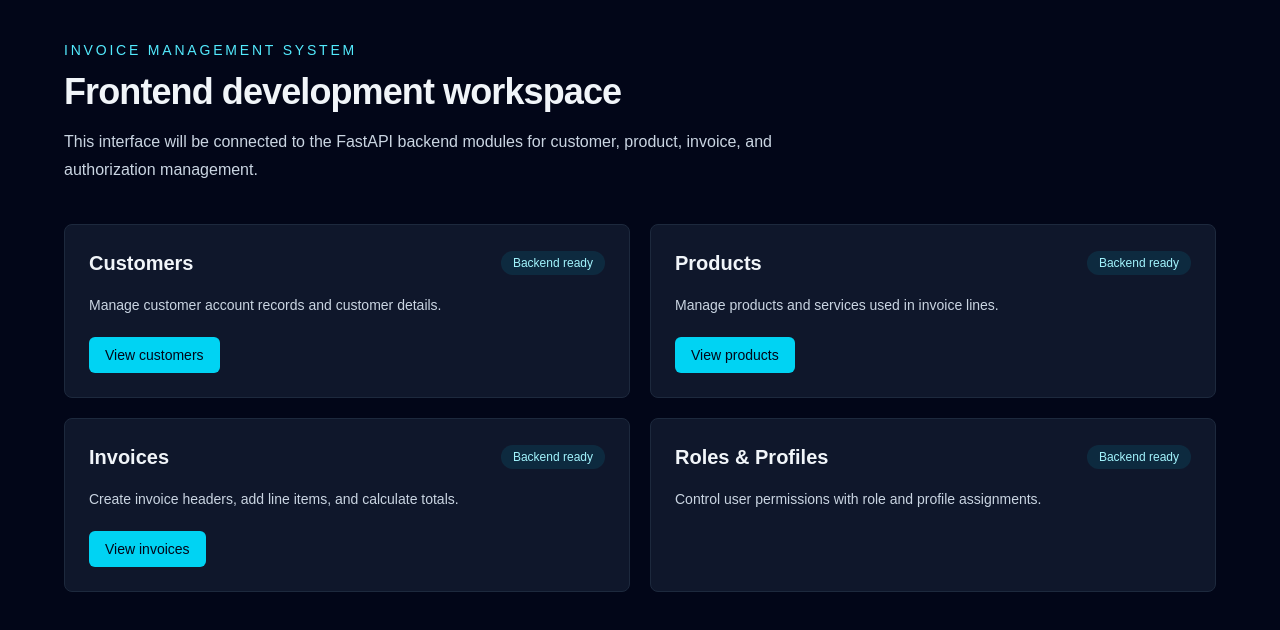
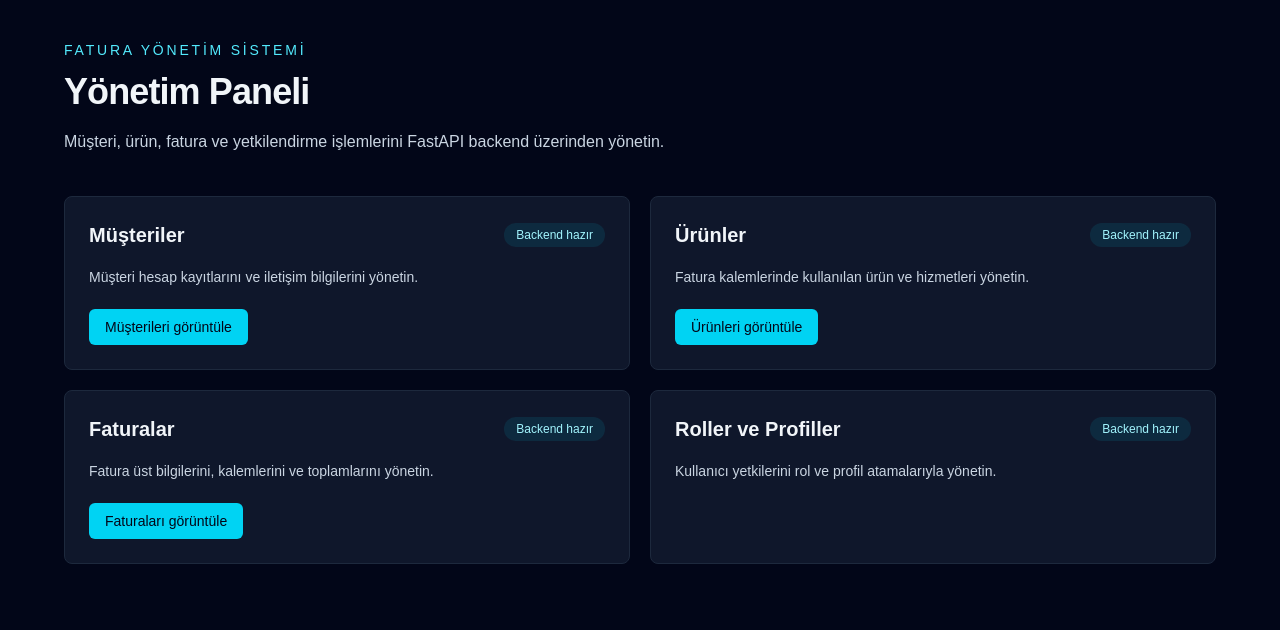
Before and after one commit to zulaldogu/InvoiceManagementSystem, a Next.js app in the folder frontend/: page / in a window 1280 px wide. Shown: the top 630 px of the page. Built offline with nearby package versions, Linux system fonts and the light colour scheme.

Commit message:
Translate frontend interface to Turkish

```diff
--- a/frontend/app/customers/page.tsx
+++ b/frontend/app/customers/page.tsx
@@ -22,7 +22,7 @@ export default function CustomersPage() {
         setError(
           error instanceof Error
             ? error.message
-            : "An unexpected error occurred.",
+            : "Beklenmeyen bir hata oluştu.",
         );
       } finally {
         setIsLoading(false);
@@ -39,25 +39,25 @@ export default function CustomersPage() {
           href="/"
           className="mb-8 inline-flex text-sm font-medium text-cyan-300 transition hover:text-cyan-200"
         >
-          ← Back to dashboard
+          ← Ana panele dön
         </Link>
 
         <div className="mb-8">
           <p className="mb-3 text-sm font-medium uppercase tracking-[0.2em] text-cyan-300">
-            Invoice Management System
+            Fatura Yönetim Sistemi
           </p>
 
           <h1 className="text-4xl font-semibold tracking-tight">
-            Customers
+            Müşteriler
           </h1>
 
           <p className="mt-4 text-slate-300">
-            Customer records retrieved from the FastAPI backend.
+            FastAPI backend üzerinden alınan müşteri kayıtları.
           </p>
         </div>
 
         {isLoading && (
-          <p className="text-slate-300">Loading customers...</p>
+          <p className="text-slate-300">Müşteriler yükleniyor...</p>
         )}
 
         {error && (
@@ -67,7 +67,7 @@ export default function CustomersPage() {
         )}
 
         {!isLoading && !error && customers.length === 0 && (
-          <p className="text-slate-300">No customers were found.</p>
+          <p className="text-slate-300">Müşteri bulunamadı.</p>
         )}
 
         {!isLoading && !error && customers.length > 0 && (
@@ -75,10 +75,10 @@ export default function CustomersPage() {
             <table className="w-full text-left">
               <thead className="bg-slate-900 text-sm text-slate-300">
                 <tr>
-                  <th className="px-5 py-4">Title</th>
-                  <th className="px-5 py-4">Tax number</th>
-                  <th className="px-5 py-4">Email</th>
-                  <th className="px-5 py-4">Address</th>
+                  <th className="px-5 py-4">Unvan</th>
+                  <th className="px-5 py-4">Vergi numarası</th>
+                  <th className="px-5 py-4">E-posta</th>
+                  <th className="px-5 py-4">Adres</th>
                 </tr>
               </thead>
 
@@ -93,15 +93,15 @@ export default function CustomersPage() {
                     </td>
 
                     <td className="px-5 py-4">
-                      {customer.TaxNumber ?? "Not specified"}
+                      {customer.TaxNumber ?? "Belirtilmemiş"}
                     </td>
 
                     <td className="px-5 py-4">
-                      {customer.EMail ?? "Not specified"}
+                      {customer.EMail ?? "Belirtilmemiş"}
                     </td>
 
                     <td className="px-5 py-4">
-                      {customer.Address ?? "Not specified"}
+                      {customer.Address ?? "Belirtilmemiş"}
                     </td>
                   </tr>
                 ))}
--- a/frontend/app/invoices/[invoiceId]/page.tsx
+++ b/frontend/app/invoices/[invoiceId]/page.tsx
@@ -26,7 +26,7 @@ export default function InvoiceDetailPage() {
         setError(
           error instanceof Error
             ? error.message
-            : "An unexpected error occurred.",
+            : "Beklenmeyen bir hata oluştu.",
         );
       } finally {
         setIsLoading(false);
@@ -43,11 +43,11 @@ export default function InvoiceDetailPage() {
           href="/invoices"
           className="mb-8 inline-flex text-sm font-medium text-cyan-300 transition hover:text-cyan-200"
         >
-          ← Back to invoices
+          ← Faturalara dön
         </Link>
 
         {isLoading && (
-          <p className="text-slate-300">Loading invoice details...</p>
+          <p className="text-slate-300">Fatura detayları yükleniyor...</p>
         )}
 
         {error && (
@@ -60,7 +60,7 @@ export default function InvoiceDetailPage() {
           <>
             <div className="mb-8">
               <p className="mb-3 text-sm font-medium uppercase tracking-[0.2em] text-cyan-300">
-                Invoice Management System
+                Fatura Yönetim Sistemi
               </p>
 
               <h1 className="text-4xl font-semibold tracking-tight">
@@ -68,63 +68,63 @@ export default function InvoiceDetailPage() {
               </h1>
 
               <p className="mt-4 text-slate-300">
-                Invoice header and related line items.
+                Fatura üst bilgileri ve ilgili fatura kalemleri.
               </p>
             </div>
 
             <div className="mb-10 grid gap-5 md:grid-cols-2 lg:grid-cols-4">
               <article className="rounded-lg border border-slate-800 bg-slate-900 p-5">
-                <p className="text-sm text-slate-400">Customer ID</p>
+                <p className="text-sm text-slate-400">Müşteri ID</p>
                 <p className="mt-2 text-lg font-medium">
-                  {invoice.CustomerId ?? "Not specified"}
+                  {invoice.CustomerId ?? "Belirtilmemiş"}
                 </p>
               </article>
 
               <article className="rounded-lg border border-slate-800 bg-slate-900 p-5">
-                <p className="text-sm text-slate-400">Invoice date</p>
+                <p className="text-sm text-slate-400">Fatura tarihi</p>
                 <p className="mt-2 text-lg font-medium">
                   {invoice.InvoiceDate
                     ? new Date(
                         invoice.InvoiceDate,
-                      ).toLocaleDateString("en-GB")
-                    : "Not specified"}
+                      ).toLocaleDateString("tr-TR")
+                    : "Belirtilmemiş"}
                 </p>
               </article>
 
               <article className="rounded-lg border border-slate-800 bg-slate-900 p-5">
-                <p className="text-sm text-slate-400">Total amount</p>
+                <p className="text-sm text-slate-400">Toplam tutar</p>
                 <p className="mt-2 text-lg font-medium">
                   {invoice.TotalAmount ?? "0.00"}
                 </p>
               </article>
 
               <article className="rounded-lg border border-slate-800 bg-slate-900 p-5">
-                <p className="text-sm text-slate-400">Created by user</p>
+                <p className="text-sm text-slate-400">Kaydı oluşturan kullanıcı</p>
                 <p className="mt-2 text-lg font-medium">
-                  {invoice.UserId ?? "Not specified"}
+                  {invoice.UserId ?? "Belirtilmemiş"}
                 </p>
               </article>
             </div>
 
             <div>
               <h2 className="mb-5 text-2xl font-semibold">
-                Invoice lines
+                Fatura kalemleri
               </h2>
 
               {invoice.Lines.length === 0 ? (
                 <div className="rounded-lg border border-slate-800 bg-slate-900 p-5 text-slate-300">
-                  No invoice lines were found.
+                Fatura kalemi bulunamadı.
                 </div>
               ) : (
                 <div className="overflow-x-auto rounded-lg border border-slate-800">
                   <table className="w-full text-left">
                     <thead className="bg-slate-900 text-sm text-slate-300">
                       <tr>
-                        <th className="px-5 py-4">Item</th>
-                        <th className="px-5 py-4">Product ID</th>
-                        <th className="px-5 py-4">Quantity</th>
-                        <th className="px-5 py-4">Unit price</th>
-                        <th className="px-5 py-4">Line total</th>
+                        <th className="px-5 py-4">Kalem</th>
+                        <th className="px-5 py-4">Ürün ID</th>
+                        <th className="px-5 py-4">Miktar</th>
+                        <th className="px-5 py-4">Birim fiyat</th>
+                        <th className="px-5 py-4">Kalem toplamı</th>
                       </tr>
                     </thead>
 
--- a/frontend/app/invoices/page.tsx
+++ b/frontend/app/invoices/page.tsx
@@ -22,7 +22,7 @@ export default function InvoicesPage() {
         setError(
           error instanceof Error
             ? error.message
-            : "An unexpected error occurred.",
+            : "Beklenmeyen bir hata oluştu.",
         );
       } finally {
         setIsLoading(false);
@@ -39,25 +39,25 @@ export default function InvoicesPage() {
           href="/"
           className="mb-8 inline-flex text-sm font-medium text-cyan-300 transition hover:text-cyan-200"
         >
-          ← Back to dashboard
+         ← Ana panele dön
         </Link>
 
         <div className="mb-8">
           <p className="mb-3 text-sm font-medium uppercase tracking-[0.2em] text-cyan-300">
-            Invoice Management System
+            Fatura Yönetim Sistemi
           </p>
 
           <h1 className="text-4xl font-semibold tracking-tight">
-            Invoices
+            Faturalar
           </h1>
 
           <p className="mt-4 text-slate-300">
-            Invoice records retrieved from the FastAPI backend.
+            FastAPI backend üzerinden alınan fatura kayıtları.
           </p>
         </div>
 
         {isLoading && (
-          <p className="text-slate-300">Loading invoices...</p>
+          <p className="text-slate-300">Faturalar yükleniyor...</p>
         )}
 
         {error && (
@@ -67,7 +67,7 @@ export default function InvoicesPage() {
         )}
 
         {!isLoading && !error && invoices.length === 0 && (
-          <p className="text-slate-300">No invoices were found.</p>
+          <p className="text-slate-300">Fatura bulunamadı.</p>
         )}
 
         {!isLoading && !error && invoices.length > 0 && (
@@ -75,11 +75,11 @@ export default function InvoicesPage() {
             <table className="w-full text-left">
               <thead className="bg-slate-900 text-sm text-slate-300">
                 <tr>
-                  <th className="px-5 py-4">Invoice number</th>
-                  <th className="px-5 py-4">Customer ID</th>
-                  <th className="px-5 py-4">Invoice date</th>
-                  <th className="px-5 py-4">Total amount</th>
-                  <th className="px-5 py-4">Actions</th>
+                  <th className="px-5 py-4">Fatura numarası</th>
+                  <th className="px-5 py-4">Müşteri ID</th>
+                  <th className="px-5 py-4">Fatura tarihi</th>
+                  <th className="px-5 py-4">Toplam tutar</th>
+                  <th className="px-5 py-4">İşlemler</th>
                 </tr>
               </thead>
 
@@ -94,14 +94,14 @@ export default function InvoicesPage() {
                     </td>
 
                     <td className="px-5 py-4">
-                      {invoice.CustomerId ?? "Not specified"}
+                      {invoice.CustomerId ?? "Belirtilmemiş"}
                     </td>
 
                     <td className="px-5 py-4">
                       {invoice.InvoiceDate
                         ? new Date(
                             invoice.InvoiceDate,
-                          ).toLocaleDateString("en-GB")
+                          ).toLocaleDateString("tr-TR")
                         : "Not specified"}
                     </td>
 
@@ -114,7 +114,7 @@ export default function InvoicesPage() {
                         href={`/invoices/${invoice.InvoiceId}`}
                         className="font-medium text-cyan-300 transition hover:text-cyan-200"
                       >
-                        View details
+                        Detayları görüntüle
                       </Link>
                     </td>
                   </tr>
--- a/frontend/app/layout.tsx
+++ b/frontend/app/layout.tsx
@@ -13,8 +13,8 @@ const geistMono = Geist_Mono({
 });
 
 export const metadata: Metadata = {
-  title: "Create Next App",
-  description: "Generated by create next app",
+  title: "Fatura Yönetim Sistemi",
+  description: "Müşteri, ürün ve fatura işlemlerini yöneten web uygulaması.",
 };
 
 export default function RootLayout({
@@ -24,7 +24,7 @@ export default function RootLayout({
 }>) {
   return (
     <html
-      lang="en"
+      lang="tr"
       className={`${geistSans.variable} ${geistMono.variable} h-full antialiased`}
     >
       <body className="min-h-full flex flex-col">{children}</body>
--- a/frontend/app/page.tsx
+++ b/frontend/app/page.tsx
@@ -1,28 +1,32 @@
 import Link from "next/link";
 const modules = [
   {
-    title: "Customers",
-    description: "Manage customer account records and customer details.",
-    status: "Backend ready",
+    title: "Müşteriler",
+    description: "Müşteri hesap kayıtlarını ve iletişim bilgilerini yönetin.",
+    status: "Backend hazır",
     href: "/customers",
+    buttonLabel: "Müşterileri görüntüle",
   },
   {
-    title: "Products",
-    description: "Manage products and services used in invoice lines.",
-    status: "Backend ready",
+    title: "Ürünler",
+    description: "Fatura kalemlerinde kullanılan ürün ve hizmetleri yönetin.",
+    status: "Backend hazır",
     href: "/products",
+    buttonLabel: "Ürünleri görüntüle",
   },
   {
-    title: "Invoices",
-    description: "Create invoice headers, add line items, and calculate totals.",
-    status: "Backend ready",
+    title: "Faturalar",
+    description: "Fatura üst bilgilerini, kalemlerini ve toplamlarını yönetin.",
+    status: "Backend hazır",
     href: "/invoices",
+    buttonLabel: "Faturaları görüntüle",
   },
   {
-    title: "Roles & Profiles",
-    description: "Control user permissions with role and profile assignments.",
-    status: "Backend ready",
+    title: "Roller ve Profiller",
+    description: "Kullanıcı yetkilerini rol ve profil atamalarıyla yönetin.",
+    status: "Backend hazır",
     href: null,
+    buttonLabel: null,
   },
 ];
 
@@ -32,14 +36,14 @@ export default function Home() {
       <section className="mx-auto max-w-6xl">
         <div className="mb-10">
           <p className="mb-3 text-sm font-medium uppercase tracking-[0.2em] text-cyan-300">
-            Invoice Management System
+          Fatura Yönetim Sistemi
           </p>
           <h1 className="text-4xl font-semibold tracking-tight">
-            Frontend development workspace
+          Yönetim Paneli
           </h1>
           <p className="mt-4 max-w-3xl text-base leading-7 text-slate-300">
-            This interface will be connected to the FastAPI backend modules for
-            customer, product, invoice, and authorization management.
+          Müşteri, ürün, fatura ve yetkilendirme işlemlerini FastAPI backend
+          üzerinden yönetin.
           </p>
         </div>
 
@@ -58,12 +62,12 @@ export default function Home() {
               <p className="text-sm leading-6 text-slate-300">
                 {module.description}
               </p>
-              {module.href && (
+              {module.href && module.buttonLabel && (
                 <Link
                   href={module.href}
                   className="mt-5 inline-flex rounded-md bg-cyan-400 px-4 py-2 text-sm font-medium text-slate-950 transition hover:bg-cyan-300"
                 >
-                  View {module.title.toLowerCase()}
+                  {module.buttonLabel}
                 </Link>
               )}
             </article>
--- a/frontend/app/products/page.tsx
+++ b/frontend/app/products/page.tsx
@@ -20,7 +20,7 @@ export default function ProductsPage() {
         setError(
           error instanceof Error
             ? error.message
-            : "An unexpected error occurred.",
+            : "Beklenmeyen bir hata oluştu.",
         );
       } finally {
         setIsLoading(false);
@@ -37,22 +37,22 @@ export default function ProductsPage() {
   href="/"
   className="mb-8 inline-flex text-sm font-medium text-cyan-300 transition hover:text-cyan-200"
 >
-  ← Back to dashboard
+  ← Ana panele dön
 </Link>
         <div className="mb-8">
           <p className="mb-3 text-sm font-medium uppercase tracking-[0.2em] text-cyan-300">
-            Invoice Management System
+            Fatura Yönetim Sistemi
           </p>
 
-          <h1 className="text-4xl font-semibold tracking-tight">Products</h1>
+          <h1 className="text-4xl font-semibold tracking-tight">Ürünler</h1>
 
           <p className="mt-4 text-slate-300">
-            Products and services retrieved from the FastAPI backend.
+            FastAPI backend üzerinden alınan ürün ve hizmet kayıtları.
           </p>
         </div>
 
         {isLoading && (
-          <p className="text-slate-300">Loading products...</p>
+          <p className="text-slate-300">Ürünler yükleniyor...</p>
         )}
 
         {error && (
@@ -62,7 +62,7 @@ export default function ProductsPage() {
         )}
 
         {!isLoading && !error && products.length === 0 && (
-          <p className="text-slate-300">No products were found.</p>
+          <p className="text-slate-300">Ürün bulunamadı.</p>
         )}
 
         {!isLoading && !error && products.length > 0 && (
@@ -70,10 +70,10 @@ export default function ProductsPage() {
             <table className="w-full text-left">
               <thead className="bg-slate-900 text-sm text-slate-300">
                 <tr>
-                  <th className="px-5 py-4">Code</th>
-                  <th className="px-5 py-4">Product name</th>
-                  <th className="px-5 py-4">Unit price</th>
-                  <th className="px-5 py-4">VAT rate</th>
+                  <th className="px-5 py-4">Ürün kodu</th>
+                  <th className="px-5 py-4">Ürün adı</th>
+                  <th className="px-5 py-4">Birim fiyat</th>
+                  <th className="px-5 py-4">KDV oranı</th>
                 </tr>
               </thead>
 
--- a/frontend/lib/api.ts
+++ b/frontend/lib/api.ts
@@ -5,8 +5,8 @@ export async function apiRequest<T>(endpoint: string): Promise<T> {
   const response = await fetch(`${API_BASE_URL}${endpoint}`);
 
   if (!response.ok) {
-    throw new Error(`API request failed with status ${response.status}`);
-  }
+throw new Error(
+  `API isteği ${response.status} durum koduyla başarısız oldu.`,);  }
 
   return response.json();
 }
```
